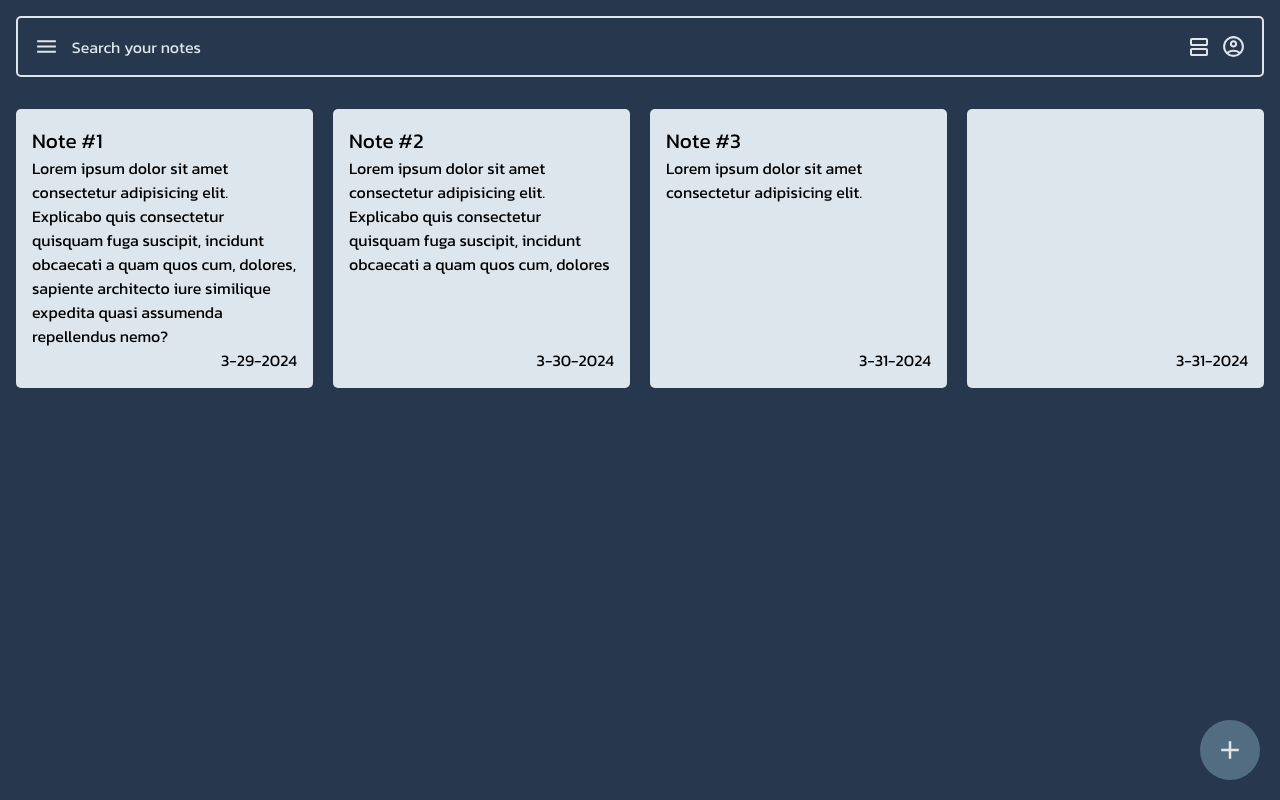
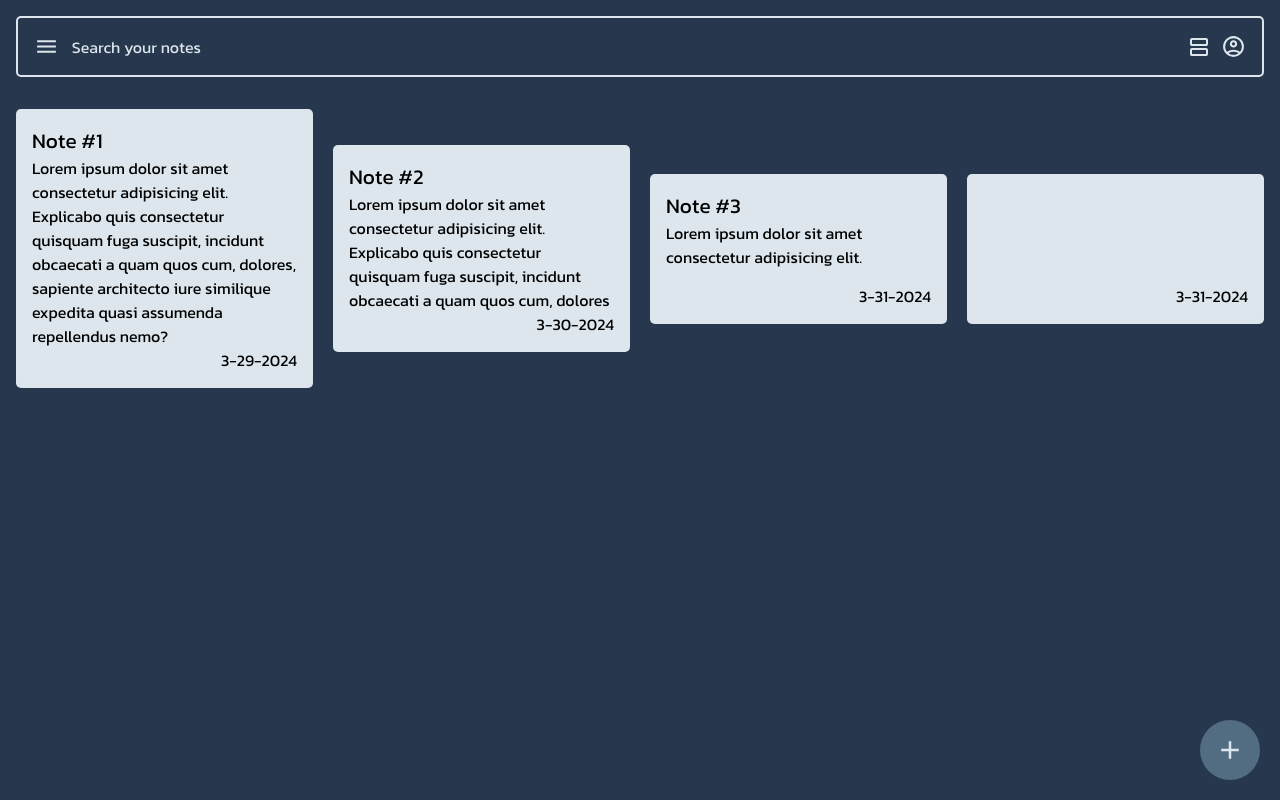
Before and after one commit to urosrelic/swift-note, a React (Vite) app: page / in a window 1280 px wide. Built offline with nearby package versions, Linux system fonts and the light colour scheme.

Commit message:
feat: add min height for note

```diff
--- a/src/components/Notes/Note.css
+++ b/src/components/Notes/Note.css
@@ -1,6 +1,6 @@
 .note {
+  min-height: 150px;
   padding: 1rem;
-  height: 100%;
   background-color: var(--secondary-color);
   display: flex;
   flex-direction: column;
```
